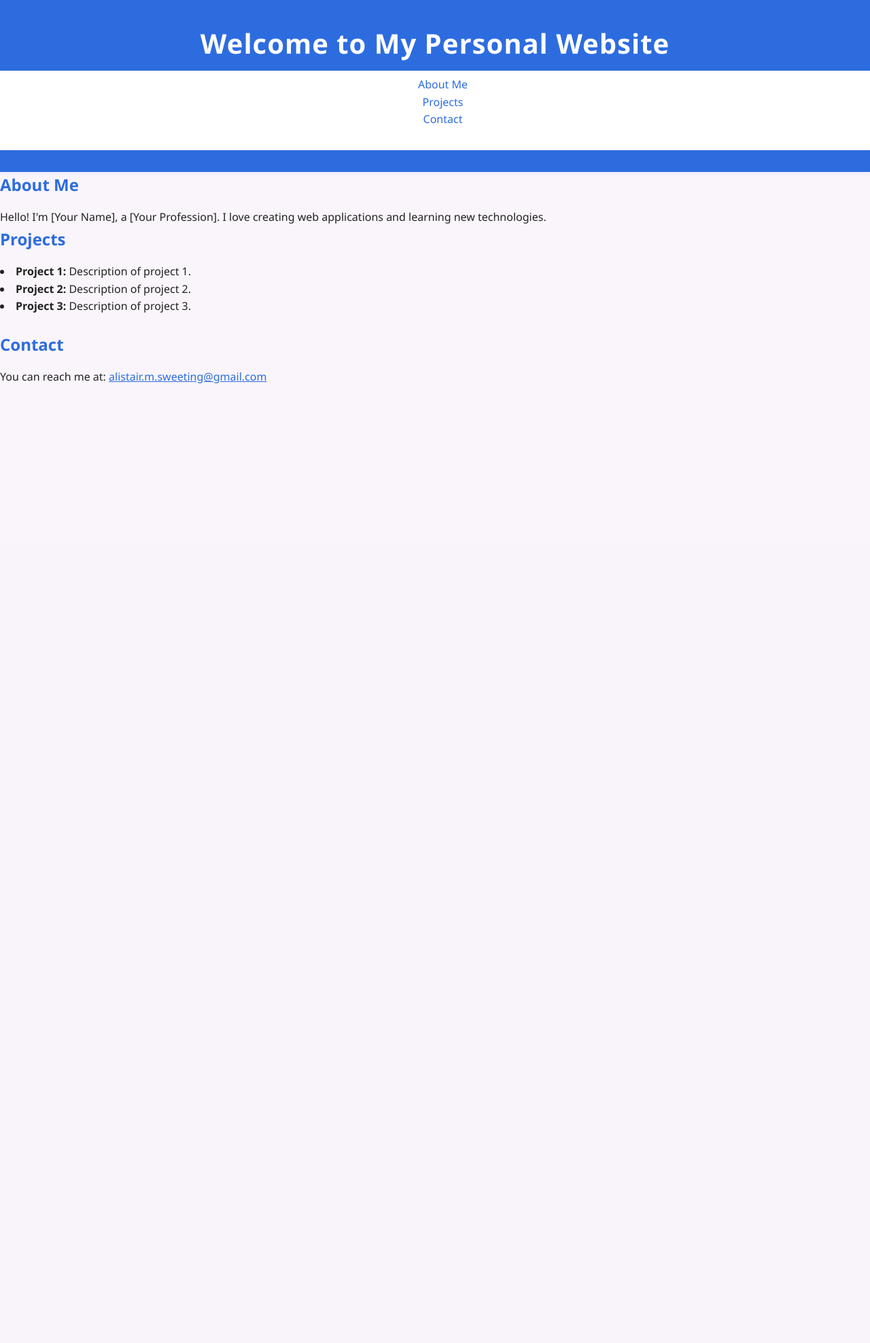
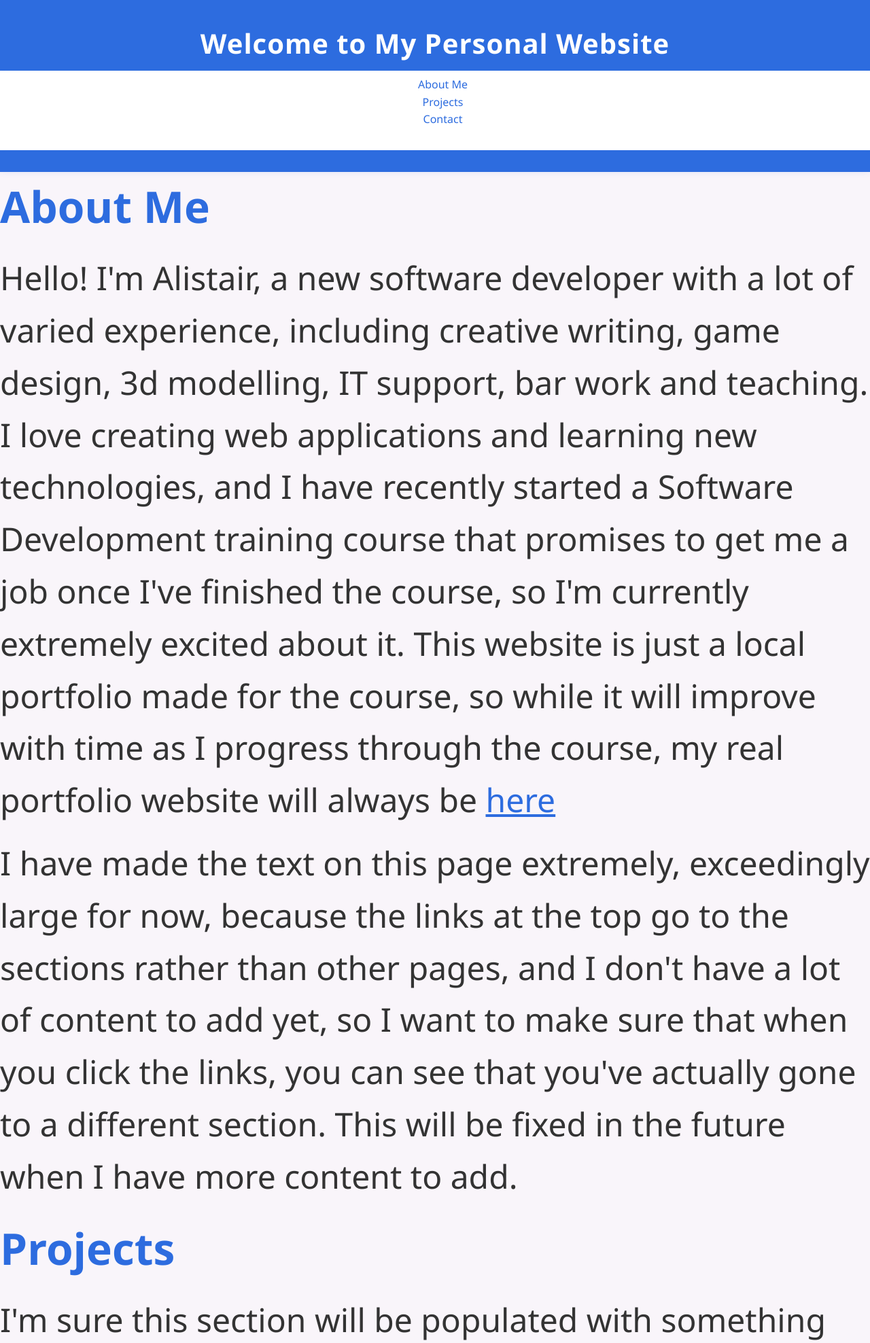
Before and after one commit to VoidLance/Course-Files, a PHP site: page / in a window 1280 px wide. Shown: the top 1976 px of the page at 68% size. Before the commit the page ends 564 px from the top, so only its background shows below. Run offline with PHP 8.4, Linux system fonts and the light colour scheme.

Commit message:
Added some content and made it clear how the page navigation links work

```diff
--- a/Project Files/Personal Website/Index.html
+++ b/Project Files/Personal Website/Index.html
@@ -20,16 +20,26 @@
 
     <section id="about">
         <h2>About Me</h2>
-        <p>Hello! I'm [Your Name], a [Your Profession]. I love creating web applications and learning new technologies.</p>
+        <p>Hello! I'm Alistair, a new software developer with a lot of varied experience, including creative writing, game design, 3d modelling, IT support, bar work and teaching. I love creating web applications and learning new technologies, and I have recently started a Software Development training course that promises to get me a job once I've finished the course, so I'm currently extremely excited about it. This website is just a local portfolio made for the course, so while it will improve with time as I progress through the course, my real portfolio website will always be <a href="alistairsweeting.online" target="_blank">here</a></p>
+        <p>
+            I have made the text on this page extremely, exceedingly large for now, because the links at the top go to the sections rather than other pages, and I don't have a lot of content to add yet, so I want to make sure that when you click the links, you can see that you've actually gone to a different section. This will be fixed in the future when I have more content to add.
+        </p>
     </section>
 
     <section id="projects">
         <h2>Projects</h2>
-        <ul>
-            <li><strong>Project 1:</strong> Description of project 1.</li>
-            <li><strong>Project 2:</strong> Description of project 2.</li>
-            <li><strong>Project 3:</strong> Description of project 3.</li>
-        </ul>
+        <p>I'm sure this section will be populated with something great in short time, but for now, I'm leaving it with placeholder text as I don't want to put outside projects into this one.</p><br><hr><br>
+        <p>"Lorem ipsum dolor sit amet, consectetur adipiscing elit, sed do eiusmod tempor incididunt ut labore et dolore magna
+        aliqua. Ut enim ad minim veniam, quis nostrud exercitation ullamco laboris nisi ut aliquip ex ea commodo consequat. Duis
+        aute irure dolor in reprehenderit in voluptate velit esse cillum dolore eu fugiat nulla pariatur. Excepteur sint
+        occaecat cupidatat non proident, sunt in culpa qui officia deserunt mollit anim id est laborum."</p><p>"Sed ut perspiciatis unde omnis iste natus error sit voluptatem accusantium doloremque laudantium, totam rem aperiam,
+        eaque ipsa quae ab illo inventore veritatis et quasi architecto beatae vitae dicta sunt explicabo. Nemo enim ipsam
+        voluptatem quia voluptas sit aspernatur aut odit aut fugit, sed quia consequuntur magni dolores eos qui ratione
+        voluptatem sequi nesciunt. Neque porro quisquam est, qui dolorem ipsum quia dolor sit amet, consectetur, adipisci velit,
+        sed quia non numquam eius modi tempora incidunt ut labore et dolore magnam aliquam quaerat voluptatem. Ut enim ad minima
+        veniam, quis nostrum exercitationem ullam corporis suscipit laboriosam, nisi ut aliquid ex ea commodi consequatur? Quis
+        autem vel eum iure reprehenderit qui in ea voluptate velit esse quam nihil molestiae consequatur, vel illum qui dolorem
+        eum fugiat quo voluptas nulla pariatur?"</p>
     </section>
 
     <section id="contact">
--- a/Project Files/Personal Website/style.css
+++ b/Project Files/Personal Website/style.css
@@ -66,6 +66,7 @@ main {
 h2 {
     color: #2d6cdf;
     margin-bottom: 1rem;
+    font-size: 4rem;
 }
 
 ul {
@@ -80,6 +81,12 @@ a {
 
 a:hover {
     color: #1749a2;
+}
+
+p {
+    margin-bottom: 1rem;
+    font-size: 3rem;
+    color: #333;
 }
 
 /* Footer styles */
```
